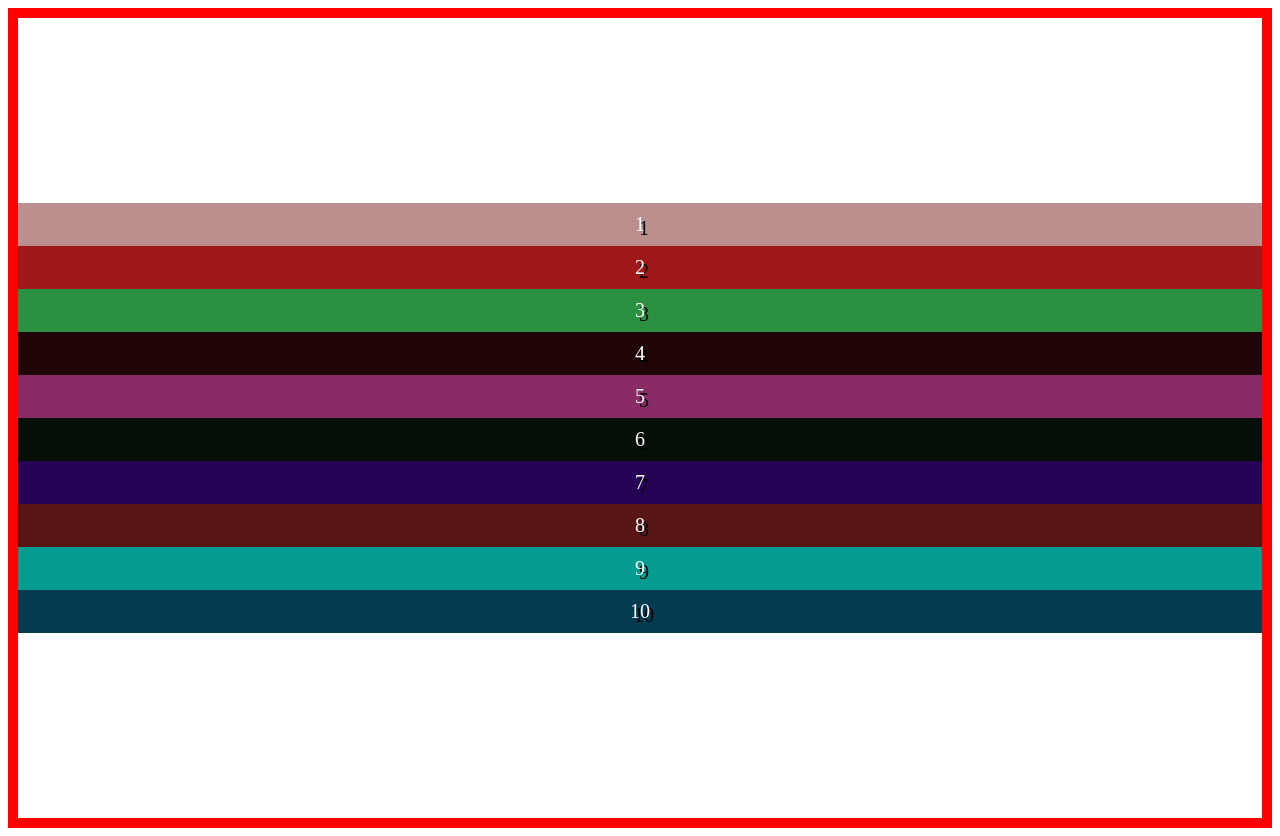
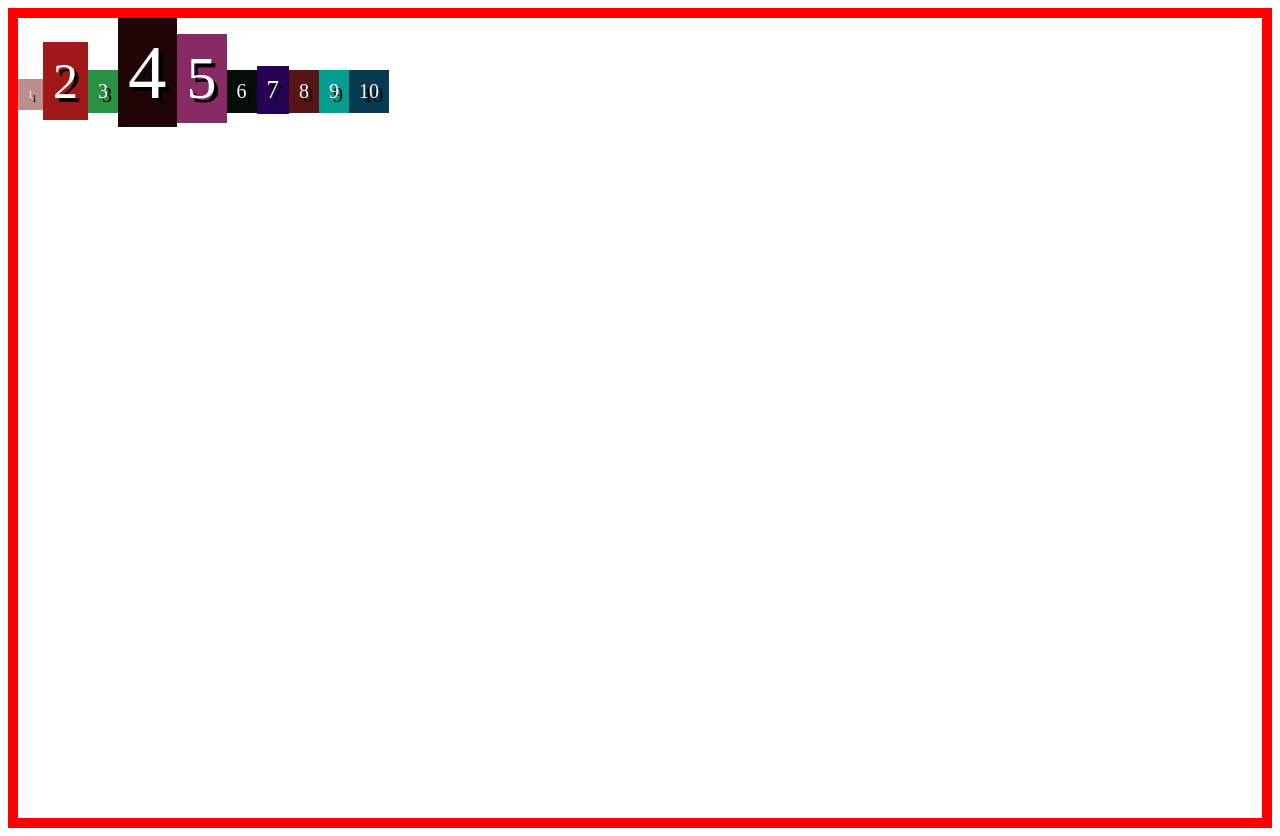
Before and after one commit to AyahElsayed/CSS-FlexBox, a plain HTML site: page index.html in a window 1280 px wide. Drawn offline with Linux system fonts and the light colour scheme.

Commit message:
Alignment with align-items

```diff
--- a/style.css
+++ b/style.css
@@ -19,9 +19,28 @@
 .container{
     display: flex;
     border: 10px solid red;
-    justify-content: center;
-    flex-direction: column;
-    min-height: 100vh;
+    /* justify-content: center; */
+    /* flex-direction: column; */
+    height: 100vh;
+    align-items:baseline;
+}
+.box1{
+    font-size: 10px;
+}
+.box2{
+    font-size: 50px;
+}
+.box3{
+    font-size: 20px;
+}
+.box4{
+    font-size: 77px;
+}
+.box5{
+    font-size: 60px;
+}
+.box7{
+    font-size: 25px;
 }
 
 /* justify-content =>
@@ -35,3 +54,11 @@
         main axis => by default from top to bottom
         cross axis => by default from left to right
   */
+
+  /* align-items =>
+        mean how are the items aligned on the cross axis
+        default value:stretch
+
+        align-items:baseline; =>
+        make the text in all at the same line
+  */
```
